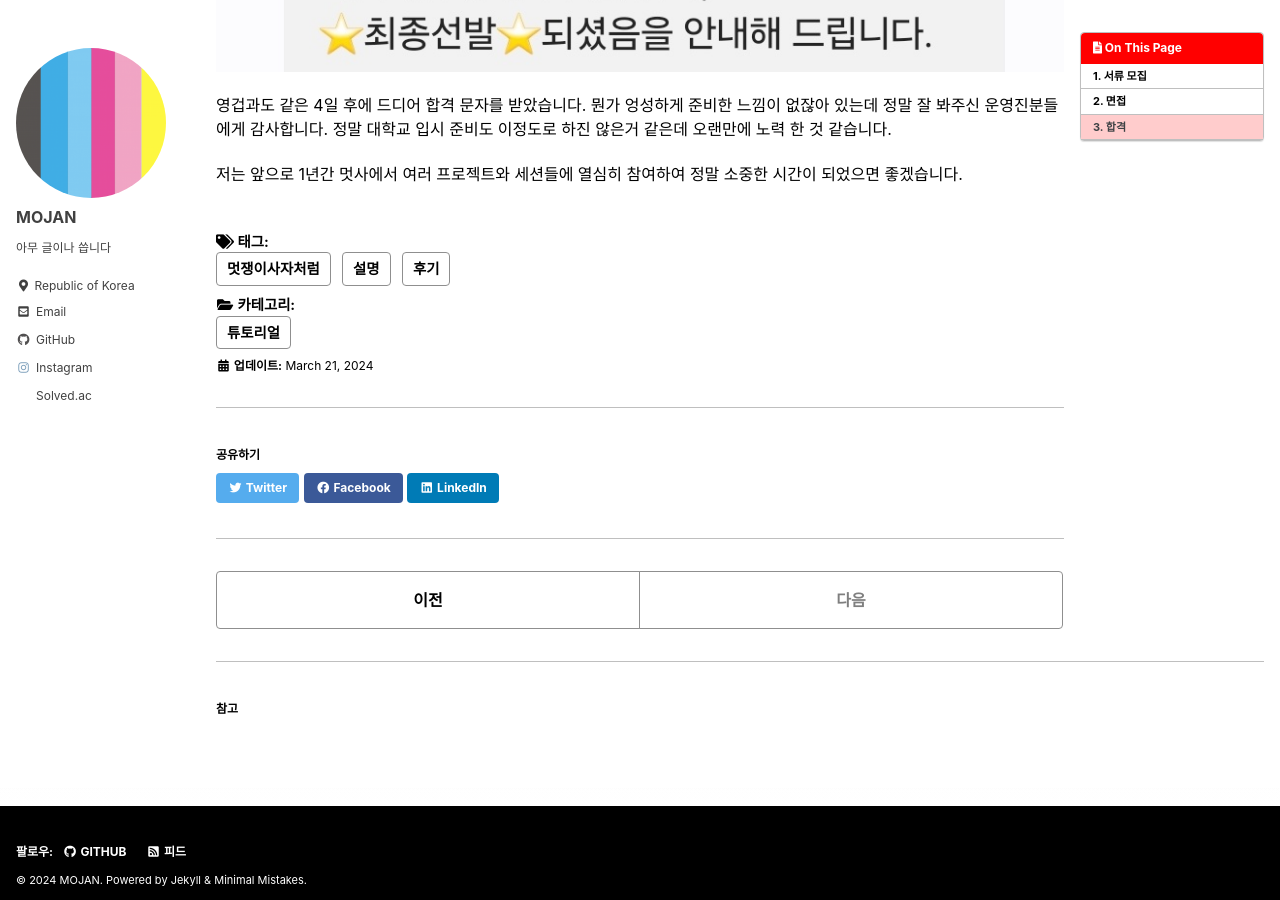
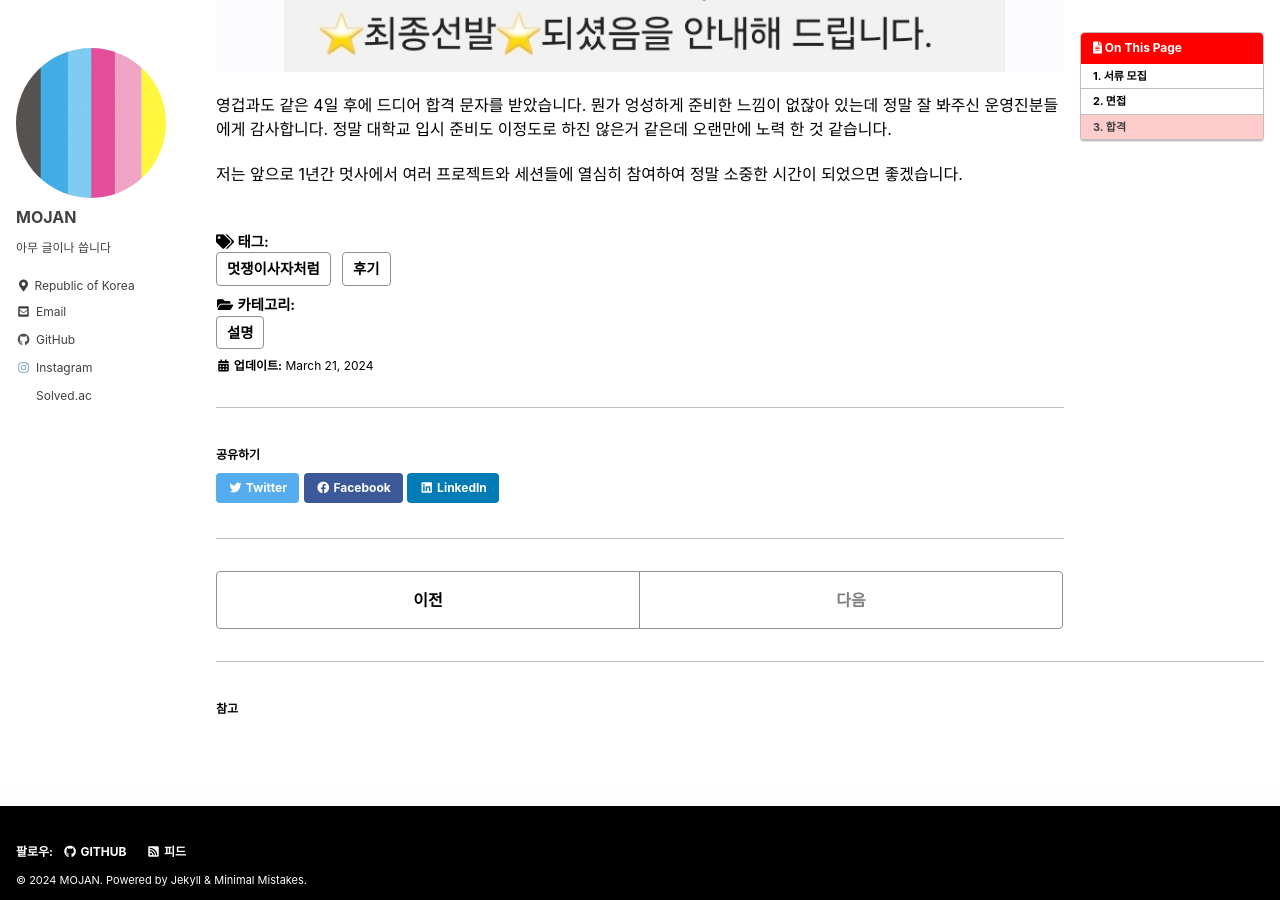
Before and after one commit to MOJAN3543/MOJAN3543.github.io, a Jekyll site: the page built from _posts/LIKELION/2024-03-21-LIKELION.md, in a window 1280 px wide and 900 px high, scrolled down 4477 px. Built offline with Jekyll 4.4.1, drawn with Linux system fonts in a browser that asks for light colours; cached includes are drawn as plain includes.

Commit message:
Update 2024-03-21-LIKELION.md

```diff
--- a/_posts/LIKELION/2024-03-21-LIKELION.md
+++ b/_posts/LIKELION/2024-03-21-LIKELION.md
@@ -3,9 +3,9 @@ title: "멋쟁이 사자처럼 대학 12기 합격 후기"
 toc: true
 toc_sticky: true
 categories:
-  - 튜토리얼
+  - 설명
 tags:
-  - [설명, 멋쟁이사자처럼, 후기]
+  - [멋쟁이사자처럼, 후기]
 last_modified_at: 2024-03-21
 ---
 ![LikeLion](https://github.com/MOJAN3543/MOJAN3543.github.io/blob/main/_posts/LIKELION/likelion.png?raw=true)
```
